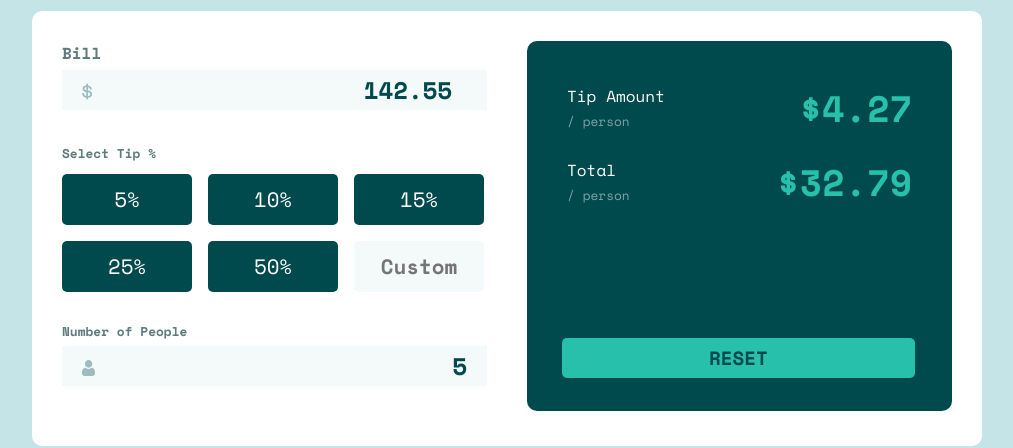
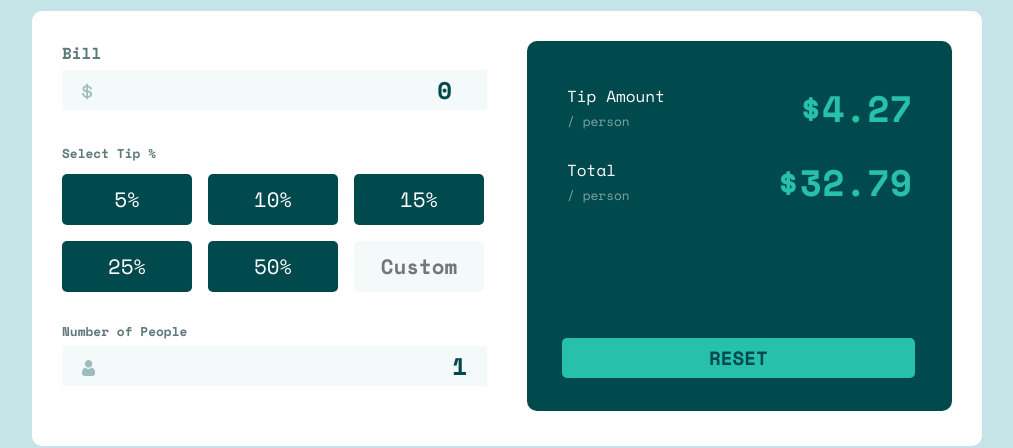
Before and after one commit to mts-ml/tip-calculator-app, a website: page index.html in a window 1280 px wide. Shown: the part 248-696 px from the top of the page, without its empty margins (133-1146 px from the left). Drawn offline with nearby package versions, Linux system fonts and the light colour scheme.

Commit message:
Changed tags attributes

```diff
--- a/index.html
+++ b/index.html
@@ -34,7 +34,7 @@
           <img src="./images/icon-dollar.svg" alt="Icon of a dollar">
 
           <input type="number" id="bill"
-          value="142.55" min="1">
+          value="0" min="1">
         </div>
 
         <label for="custom-tip" id="custom-tip">Select Tip %</label>
@@ -60,7 +60,7 @@
         <div class="people">
           <img src="./images/icon-person.svg" alt="Icon of a person">
 
-          <input type="text" id="inputPeople" value="5">
+          <input type="text" id="inputPeople" value="1">
         </div>
       </div>
 
```
